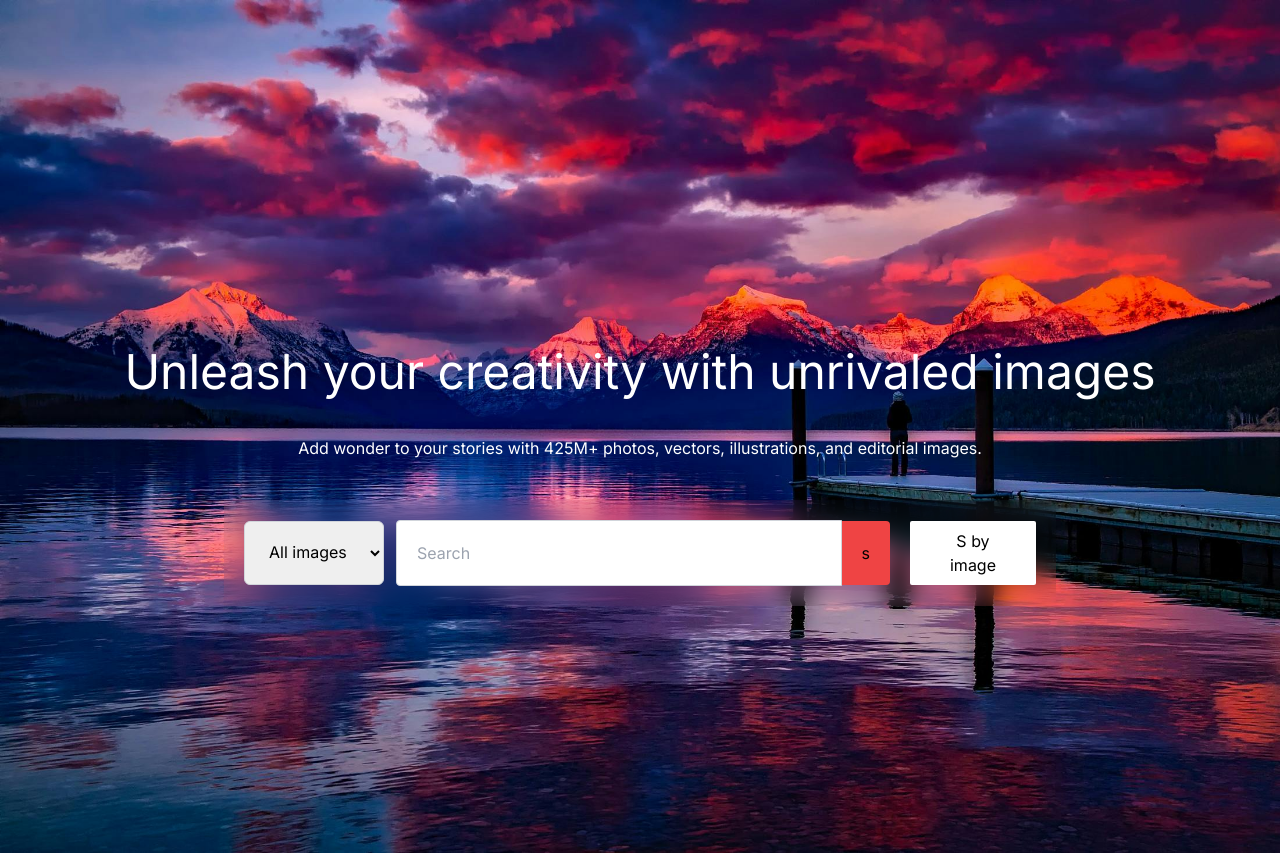
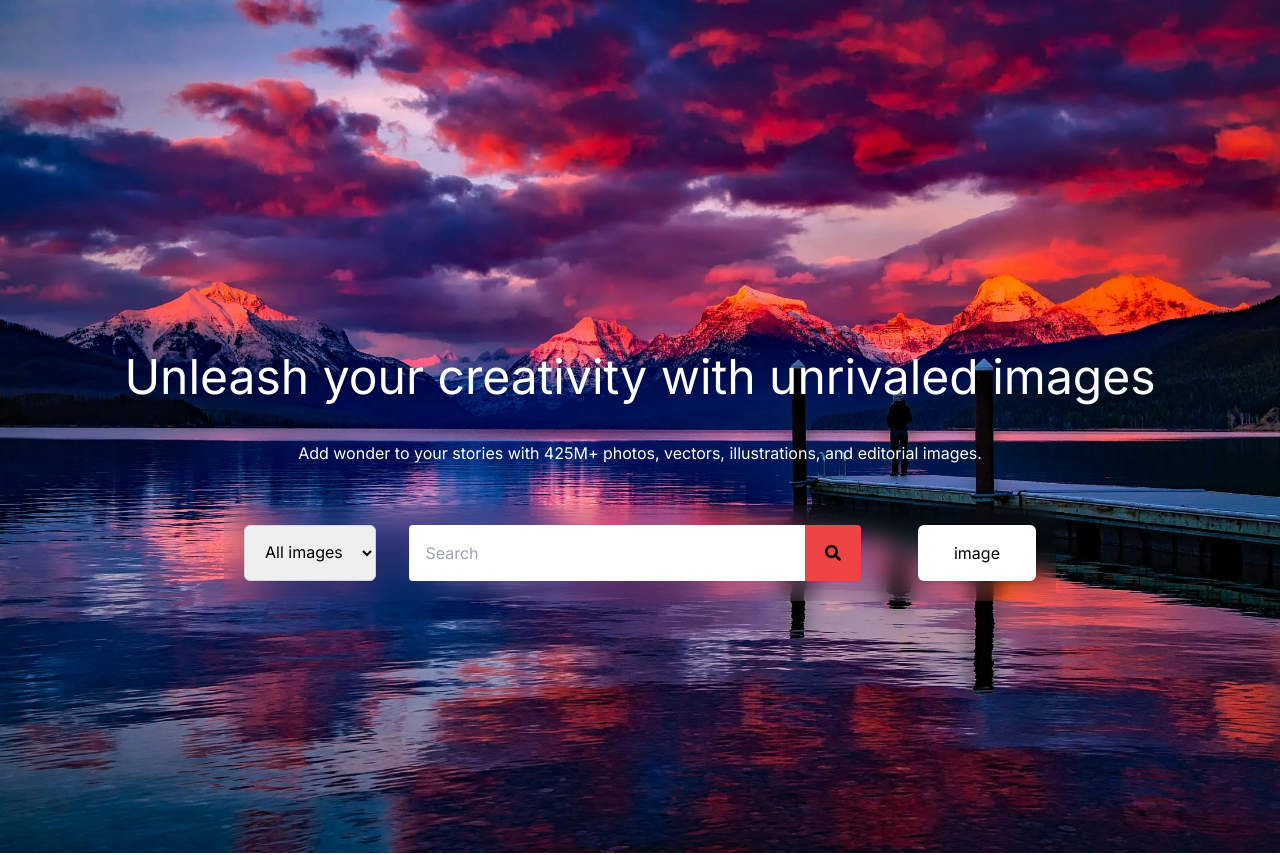
Before and after one commit to rutujmanware/shutter_stock, a Next.js app: page / in a window 1280 px wide. Shown: the top 855 px of the page. Built offline with nearby package versions, Linux system fonts and the light colour scheme.

Commit message:
search text area button fixed.

```diff
--- a/components/Hero.tsx
+++ b/components/Hero.tsx
@@ -1,14 +1,11 @@
 import Image from "next/image";
 // import SearchIcon from '@mui/icons-material/Search';
+import { FaSearch } from "react-icons/fa";
 const Hero = () => {
   return (
     <div className="relative">
-      <img
-        src="/pexels-pixabay-206359.jpg"
-        alt="bg-image"
-        className="w-full "
-      />
-      <div className="absolute inset-0 flex flex-col items-center justify-center ">
+      <img src="/pexels-pixabay-206359.jpg" alt="bg-image" className="w-full" />
+      <div className="absolute inset-0 flex flex-col items-center justify-center">
         <h1 className="text-white text-5xl z-10 p-5 justify-center text-center mt-20">
           Unleash your creativity with unrivaled images
         </h1>
@@ -17,25 +14,36 @@ const Hero = () => {
           and editorial images.
         </p>
         <div className="w-full flex px-7 sm:px-10 md:px-32 lg:px-56">
-          <div className=" flex flex-row items-center mt-5 backdrop-blur-md p-5 w-full">
+          <div className=" flex flex-row items-center mt-5 backdrop-blur-md p-5 w-full rounded-md justify-between">
             <select
               id="filter"
               name="filter"
-              className="mr-3 p-5 border border-gray-300 rounded-md"
+              className="mr-3 p-4 border border-gray-300 rounded-md shadow-sm"
             >
               <option value="all">All images</option>
               <option value="marked">Editorial</option>
               <option value="not-marked">Video</option>
             </select>
-            <input
-              type="text"
-              placeholder="Search"
-              className="w-full p-5 border border-gray-300 rounded-l"
-            />
-            <button className="bg-red-500 p-5 rounded-r"> s</button>
-            <button className="ml-5 bg-white px-10 rounded-sm py-2">
-              S by image
+            <div className="flex w-3/5">
+              <div className="w-5/6">
+                <input
+                  type="text"
+                  placeholder="Search"
+                  className="w-full p-4 rounded-l shadow-sm outline-none"
+                />
+              </div>
+              <div className="w-1/6">
+                <button className="bg-red-500 p-5 rounded-r shadow-sm outline-none ">
+                  <FaSearch />
+                </button>
+              </div>
+            </div>
+            <div className="hidden md:flex ml-3">
+            <button className=" bg-white px-9 rounded-md p-4 shadow-md">
+              image
             </button>
+
+            </div>
           </div>
         </div>
       </div>
--- a/package.json
+++ b/package.json
@@ -11,11 +11,13 @@
   "dependencies": {
     "@emotion/react": "^11.11.1",
     "@emotion/styled": "^11.11.0",
+    "@mui/icons-material": "^5.14.19",
     "@mui/material": "^5.14.20",
     "@mui/styled-engine-sc": "^6.0.0-alpha.7",
     "next": "14.0.3",
     "react": "^18",
     "react-dom": "^18",
+    "react-icons": "^4.12.0",
     "styled-components": "^6.1.1"
   },
   "devDependencies": {
```
Also changed, not shown: 1 other file (tests, documents, lock files or other folders).
